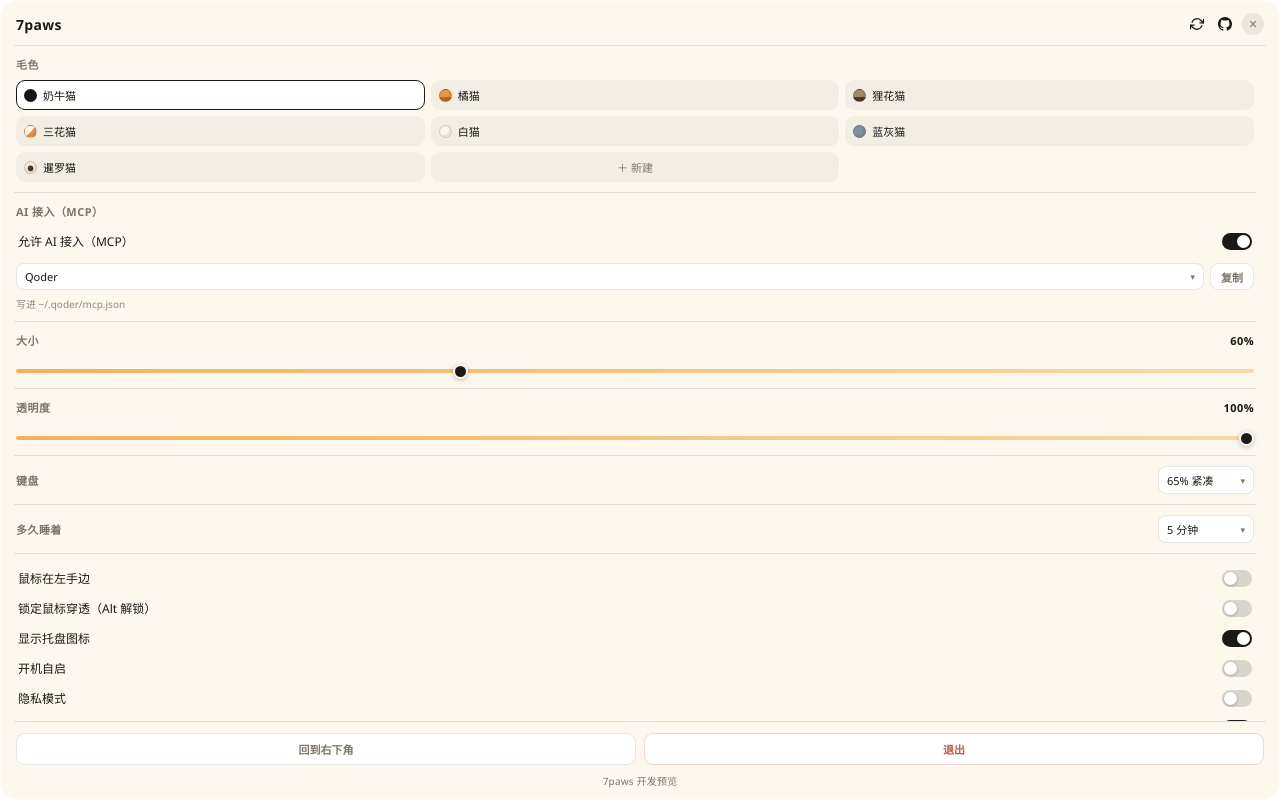
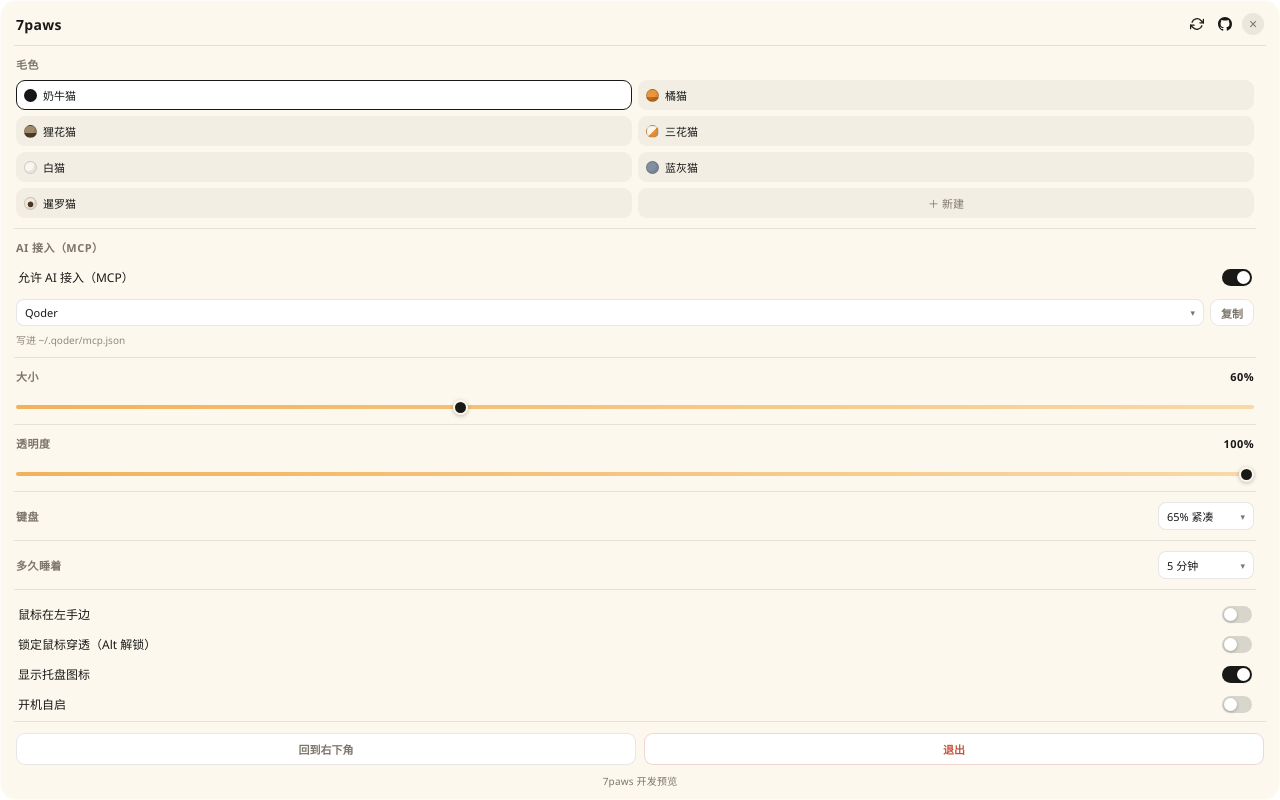
Before and after one commit to 7wdn/7paws, a website built with Vite: page settings.html in a window 1280 px wide. Built offline with nearby package versions, Linux system fonts and the light colour scheme.

Commit message:
fix: keep the coat grid clear of the settings scrollbar
Three 1fr columns could not shrink below the longest coat name, so the grid
slid under the scrollbar and cut the last column. Two minmax(0, 1fr) columns
fit the 244px card; long names ellipsize and expose the full name on hover.

```diff
--- a/src/settings.ts
+++ b/src/settings.ts
@@ -632,8 +632,10 @@ function buildCoatButtons() {
     sw.className = "coat-swatch";
     sw.style.background = swatch;
     const label = document.createElement("span");
+    label.className = "coat-name";
     label.textContent = coat.name;
     btn.append(sw, label);
+    btn.title = coat.name;
     btn.addEventListener("click", () => {
       if (settings.coat === coat.id) return;
       void saveSettings({ coat: coat.id });
@@ -649,8 +651,10 @@ function buildCoatButtons() {
     sw.className = "coat-swatch";
     sw.style.background = coatSwatch(cat);
     const label = document.createElement("span");
+    label.className = "coat-name";
     label.textContent = cat.name;
     btn.append(sw, label);
+    btn.title = cat.name;
     btn.addEventListener("click", () => {
       if (settings.coat === cat.id) return;
       void saveSettings({ coat: cat.id });
--- a/src/style.css
+++ b/src/style.css
@@ -215,7 +215,7 @@ body.settings-body .menu-head {
 
 .coat-grid {
   display: grid;
-  grid-template-columns: repeat(3, 1fr);
+  grid-template-columns: repeat(2, minmax(0, 1fr));
   gap: 6px;
 }
 
@@ -223,6 +223,7 @@ body.settings-body .menu-head {
   display: flex;
   align-items: center;
   gap: 6px;
+  min-width: 0;
   padding: 6px 7px;
   border: 1px solid transparent;
   border-radius: 9px;
@@ -255,6 +256,12 @@ body.settings-body .menu-head {
   border-radius: 50%;
   border: 1px solid rgba(0, 0, 0, 0.18);
   box-shadow: inset -2px -2px 0 rgba(0, 0, 0, 0.08);
+}
+
+.coat-name {
+  min-width: 0;
+  overflow: hidden;
+  text-overflow: ellipsis;
 }
 
 .slider {
```
